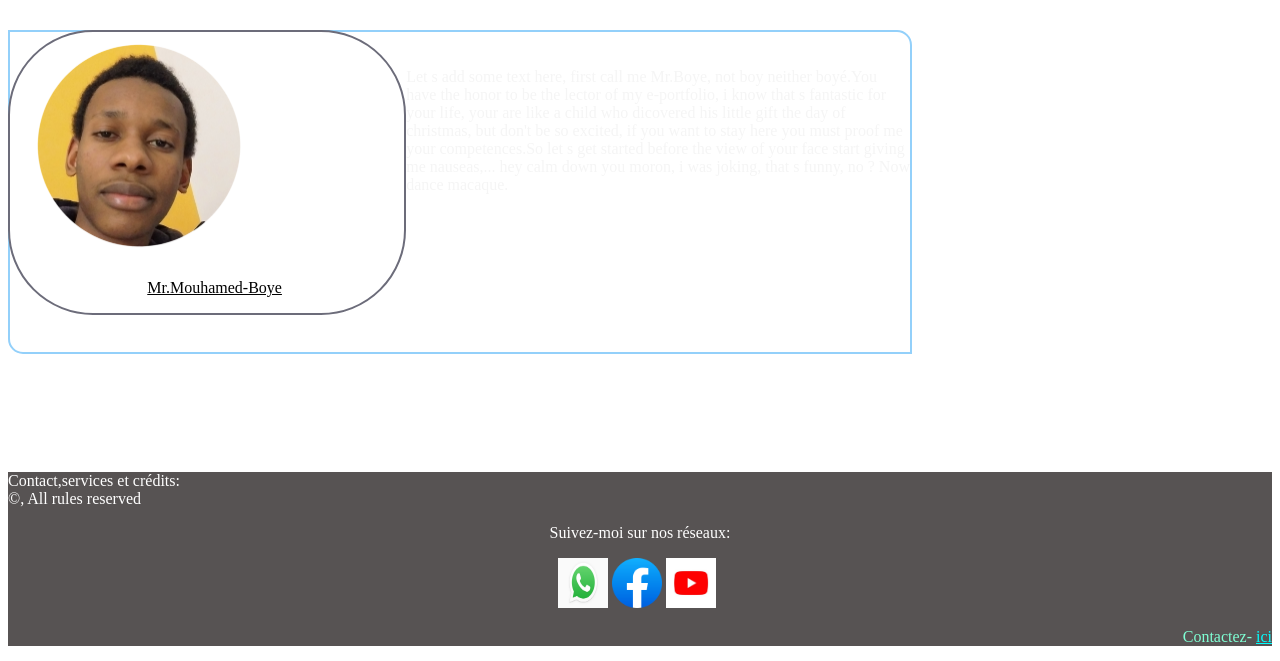
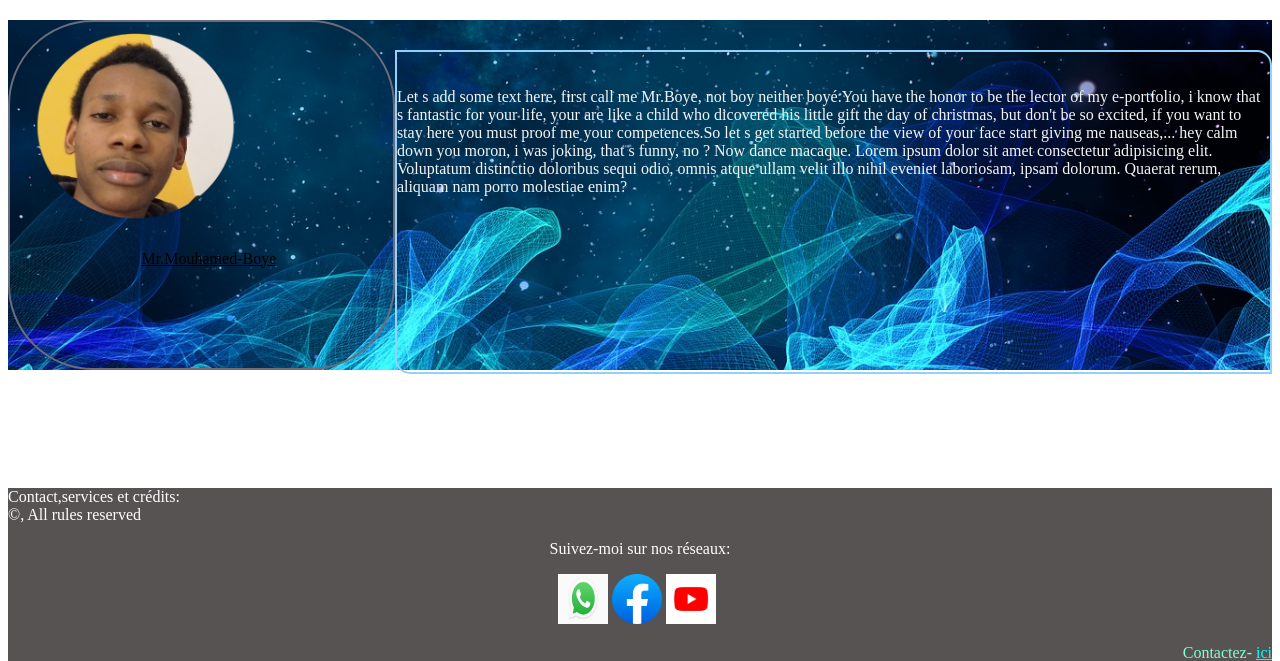
Before and after one commit to Blow07/ProjetSAE104, a Symfony app: template templates/boye/index.html.twig in a window 1280 px wide; the page is wider, and only the part inside the window is pictured. Shown: the part 78-739 px from the top of that part. Run offline with Twig, Linux system fonts and the light colour scheme; the template is opened without the code that fills it, so the values that code supplies are empty; some libraries are stand-ins or nearby versions.

Commit message:
Update index.html.twig

```diff
--- a/templates/boye/index.html.twig
+++ b/templates/boye/index.html.twig
@@ -3,12 +3,8 @@
 {% block title %}Hello BoyeController!{% endblock %}
 
 {% block body %}
-<style>
-    .example-wrapper { margin: 1em auto; max-width: 800px; width: 95%; font: 18px/1.5 sans-serif; }
-    .example-wrapper code { background: #F5F5F5; padding: 2px 6px;}
-</style>
 
-<div class="mycontainer1">
+<div class="mycontainer2">
     <div class="item1">
         <img src="../img/me.png" width="60%" height="60%">
         <p style="text-align: center;"><u>Mr.Mouhamed-Boye</u></p>
@@ -18,7 +14,7 @@
         lector of my e-portfolio, i know that s fantastic for your life, your are like a child who dicovered his
         little gift the day of christmas, but don't be so excited, if you want to stay here you must proof me your
         competences.So let s get started before the view of your face start giving me nauseas,...
-        hey calm down you moron, i was joking, that s funny, no ? Now dance macaque. </p>
+        hey calm down you moron, i was joking, that s funny, no ? Now dance macaque. Lorem ipsum dolor sit amet consectetur adipisicing elit. Voluptatum distinctio doloribus sequi odio, omnis atque ullam velit illo nihil eveniet laboriosam, ipsam dolorum. Quaerat rerum, aliquam nam porro molestiae enim?</p>
     </div>
 
 </div><br><br><br>
```
